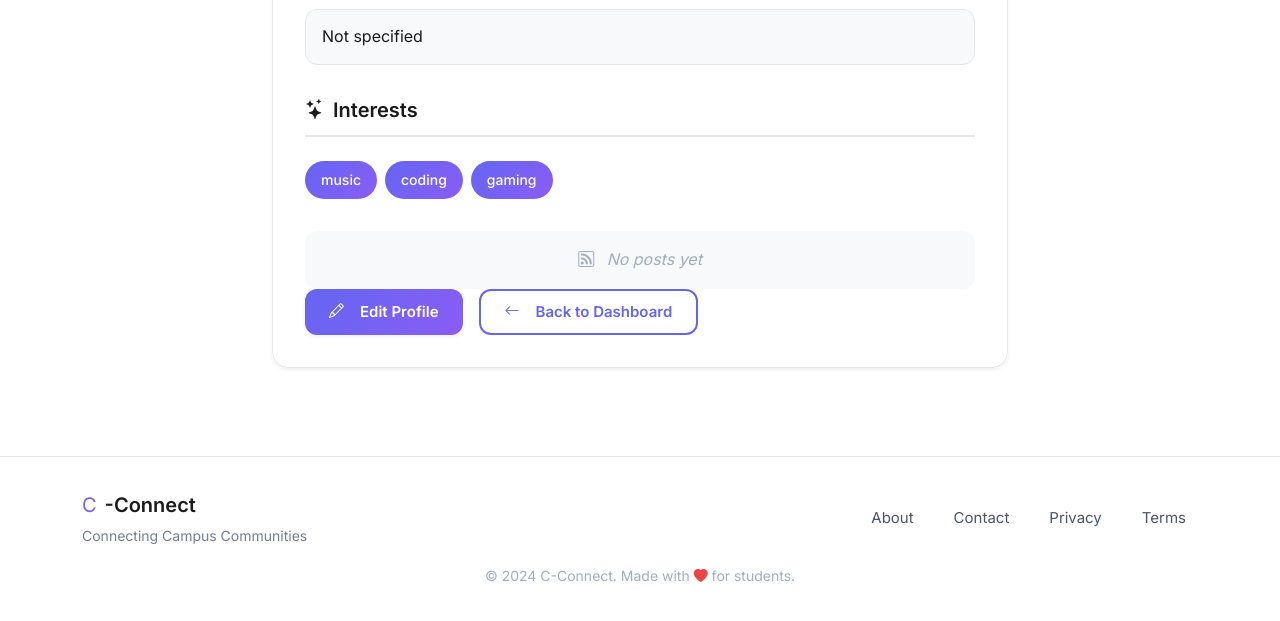
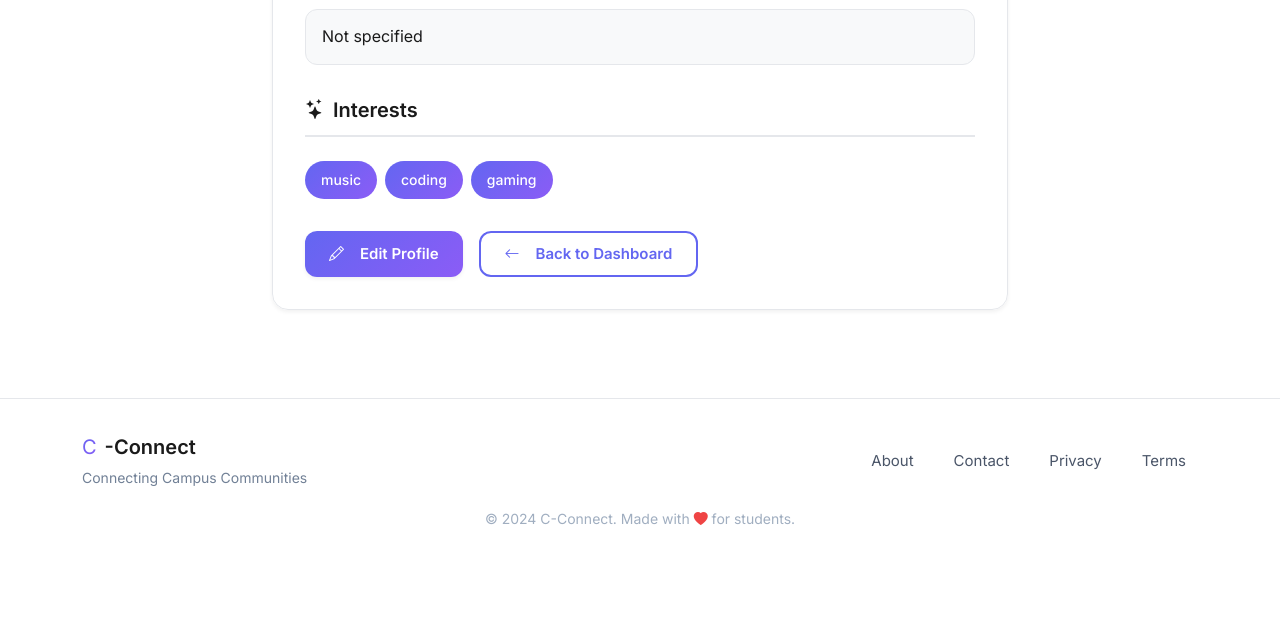
Before and after one commit to dp-by-dt/C-Connect, a Flask app: page /profile in a window 1280 px wide. Shown: the part 1128-1749 px from the top of the page. After the commit the page ends 1653 px from the top, so only its background shows below. Run offline with Flask 3, Linux system fonts and the light colour scheme; a user stored in the database is signed in; data comes from the database, SQL or seed files in the repository; both versions use the stored data as it was after the commit; some libraries are stand-ins or nearby versions.

Commit message:
reverted change committing

```diff
--- a/blueprints/auth/routes.py
+++ b/blueprints/auth/routes.py
@@ -1,7 +1,7 @@
 from . import auth
 from flask import render_template, request, flash, redirect, url_for, render_template, request
 from setup_db import add_user as adduser_glob
-from models import User, Profile, Post
+from models import User, Profile
 from flask_login import login_user, logout_user, login_required, current_user
 from extensions import login_manager, db
 from .forms import SignupForm, LoginForm, EditProfileForm
@@ -184,24 +184,9 @@ def logout():
 @login_required
 def profile():
 
-    user = current_user
-    profile = user.profile
-
-    posts = (
-        Post.query
-        .filter_by(user_id=user.id)
-        .order_by(Post.created_at.desc())
-        .limit(10)
-        .all()
-    )
+    profile = current_user.profile
     # display default placeholders if None
-    return render_template(
-        'auth/profile.html',
-        profile=profile,
-        user=user,
-        conn=None,
-        posts=posts
-    )#, conn=conn)
+    return render_template('auth/profile.html', profile=profile, user=current_user)#, conn=conn)
 
 
 # NEW ROUTE: Profile edit (for future implementation)
--- a/blueprints/auth/templates/auth/profile.html
+++ b/blueprints/auth/templates/auth/profile.html
@@ -130,42 +130,6 @@
     flex-wrap: wrap;
 }
 
-
-.empty-info {
-    color: var(--text-muted);
-    font-style: italic;
-    padding: 1rem;
-    text-align: center;
-    background: var(--bg-secondary);
-    border-radius: var(--border-radius-md);
-}
-
-.posts-list {
-    display: flex;
-    flex-direction: column;
-    gap: 1rem;
-}
-
-.post-item {
-    padding: 1rem;
-    border: 1px solid var(--border-color);
-    border-radius: var(--border-radius);
-    background: var(--bg-secondary);
-}
-
-.post-meta {
-    margin-bottom: 0.5rem;
-}
-
-.post-content {
-    margin: 0 0 0.75rem 0;
-    line-height: 1.5;
-}
-
-.post-footer {
-    opacity: 0.8;
-}
-
 @media (max-width: 576px) {
     .profile-header {
         padding: 1.5rem;
@@ -289,50 +253,6 @@
                         {% endif %}
                     </div>
 
-
-                <!-- Recent Posts -->
-                {% if posts %}
-                <div class="info-section">
-                    <h2 class="info-title">
-                        Recent Posts
-                    </h2>
-                    <div class="posts-list">
-                        {% for post in posts %}
-                        <div class="post-item">
-                            <div class="post-meta">
-                                <small class="text-muted">{{ post.created_at.strftime("%d %b %H:%M") }}</small>
-                            </div>
-                            <p class="post-content">{{ post.content }}</p>
-                            <div class="post-footer">
-                                <small>
-                                    <i style="color: #dc3545;" class="bi bi-heart-fill me-1"></i>
-                                    {{ post.likes|length }} likes
-                                </small>
-                            </div>
-                        </div>
-                        {% endfor %}
-                    </div>
-                </div>
-                {% else %}
-                <div class="empty-info">
-                    <i class="bi bi-rss me-2"></i>
-                    No posts yet
-                </div>
-                {% endif %}
-
-
-                <!-- Empty State (UPDATE condition to include posts) -->
-{% if not profile or (not profile.bio and not profile.department and not profile.year and not profile.location and not profile.interests and posts|length == 0) %}
-<div class="empty-info">
-    <i class="bi me-2"></i>
-    This user hasn't added any profile information or posts yet
-</div>
-{% endif %}
-
-
-
-
-
                     <!-- Actions -->
                     <div class="action-buttons">
                         <a href="{{ url_for('auth.profile_edit') }}" class="btn btn-primary-custom">
```
Also changed, not shown: project_document.md (+1 -5 lines), instance/database.db, 1 other file.
